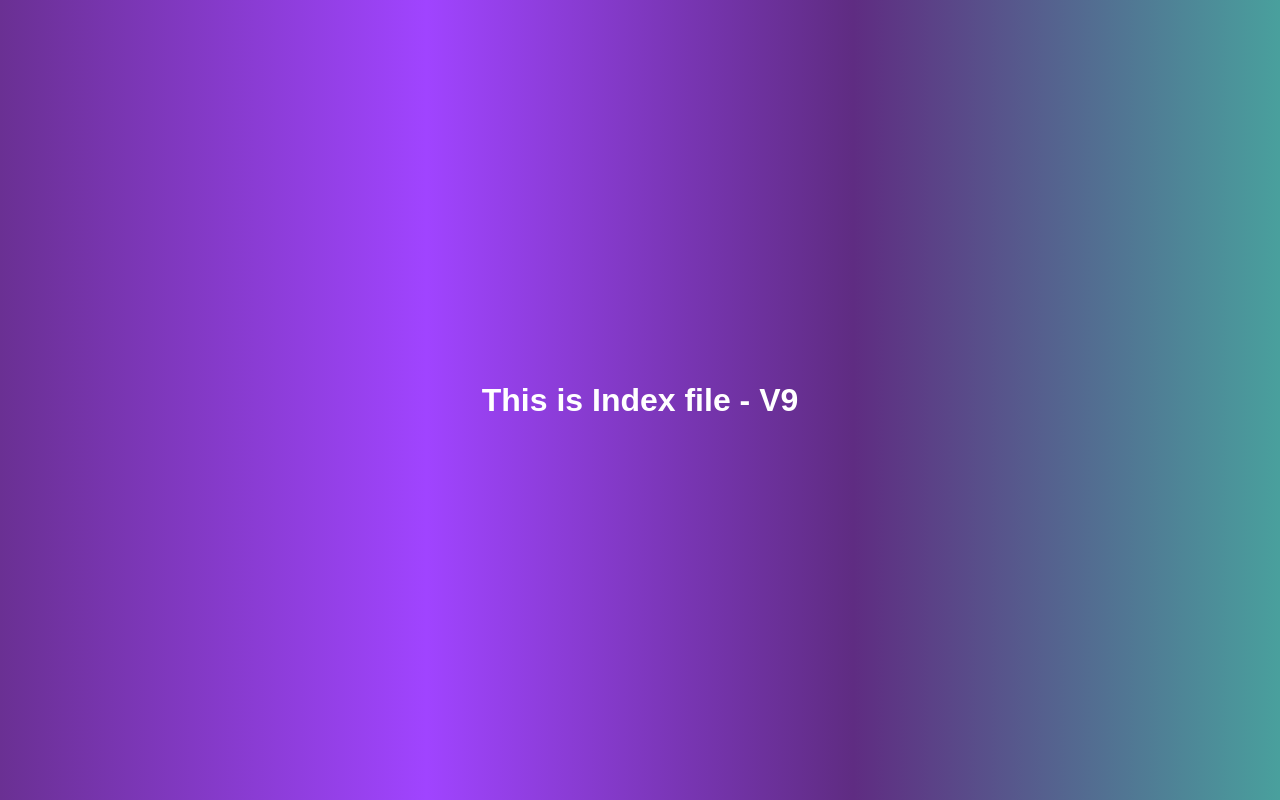
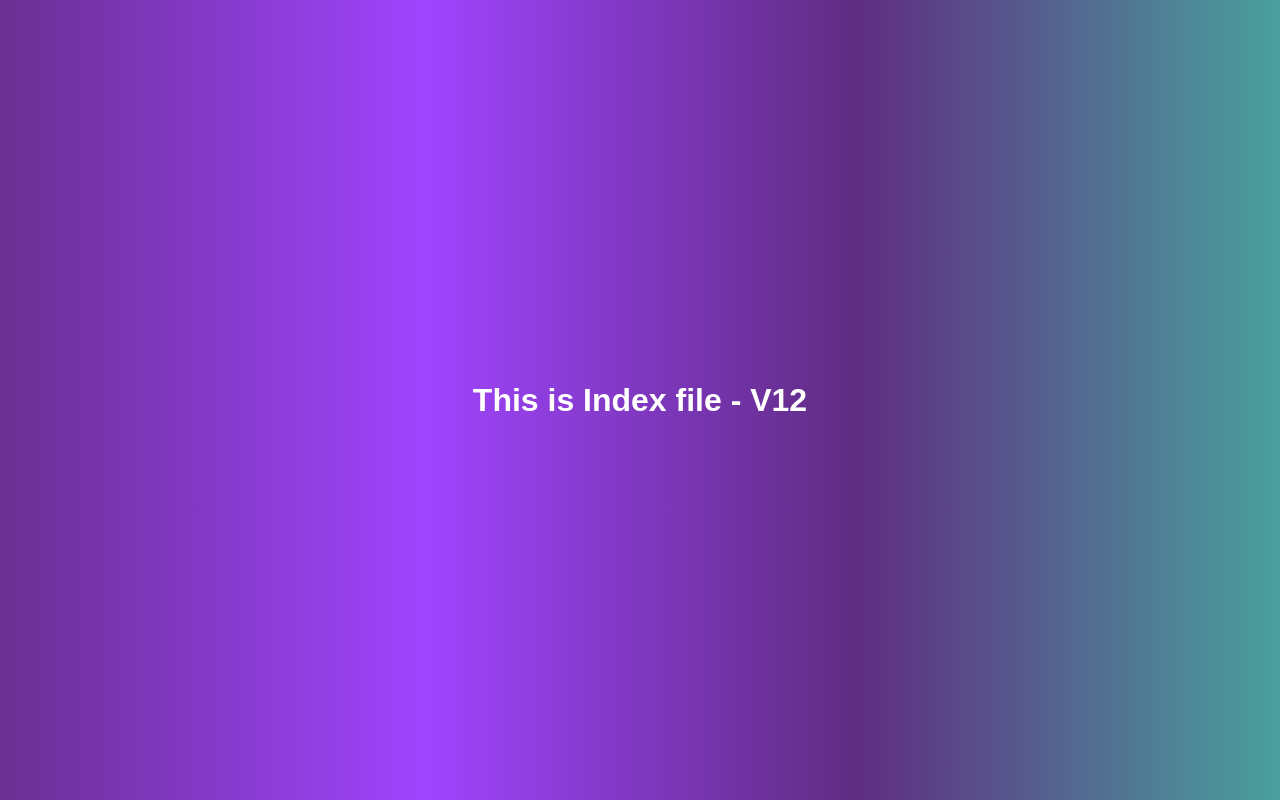
Before and after one commit to vikasambe786/myrepo, a plain HTML site: page index.html in a window 1280 px wide. Drawn offline with Linux system fonts and the light colour scheme.

Commit message:
Project V11

```diff
--- a/index.html
+++ b/index.html
@@ -7,6 +7,6 @@
     <title>Document</title>
 </head>
 <body>
-    <h1> This is Index file - V9</h1>
+    <h1> This is Index file - V12</h1>
 </body>
 </html>
```
